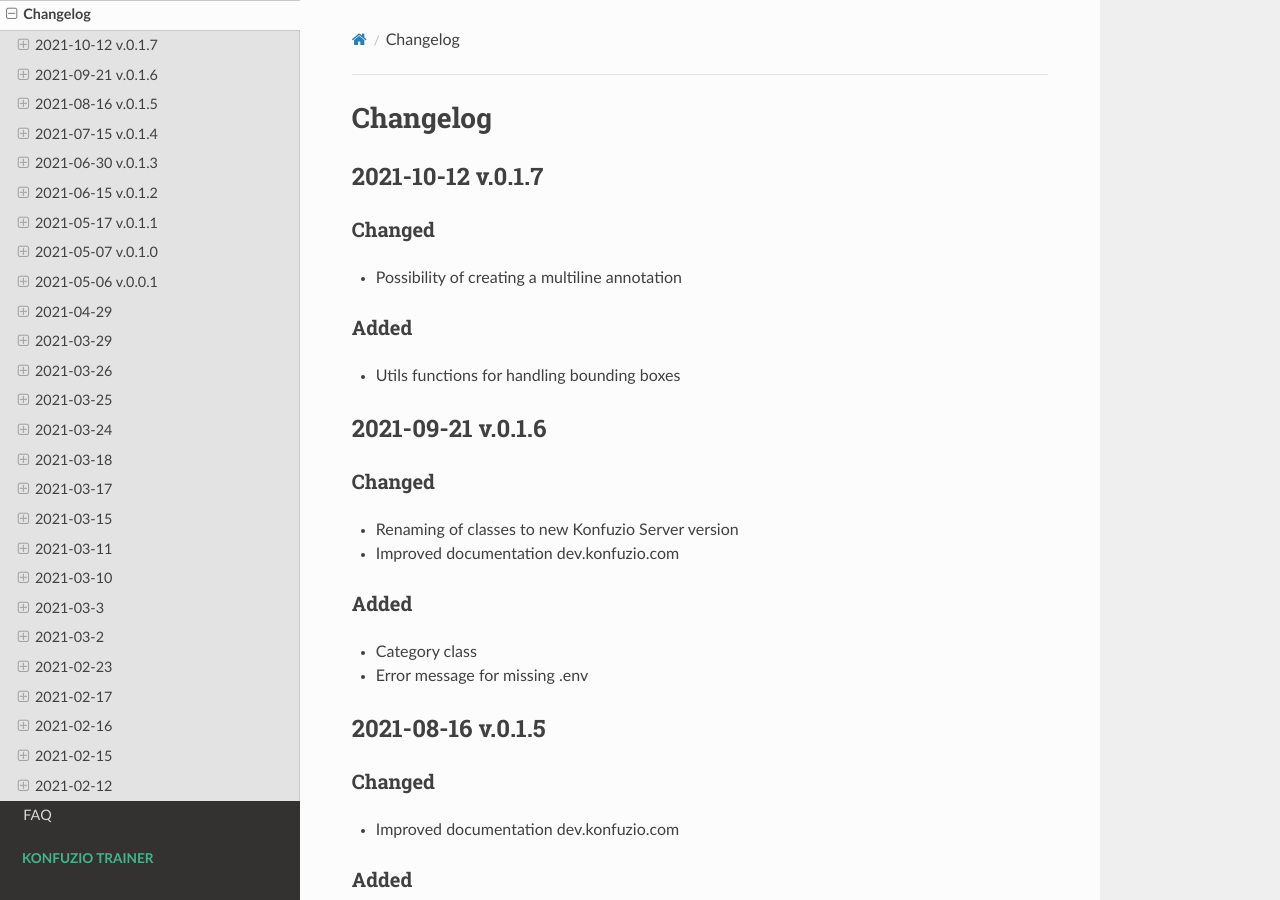
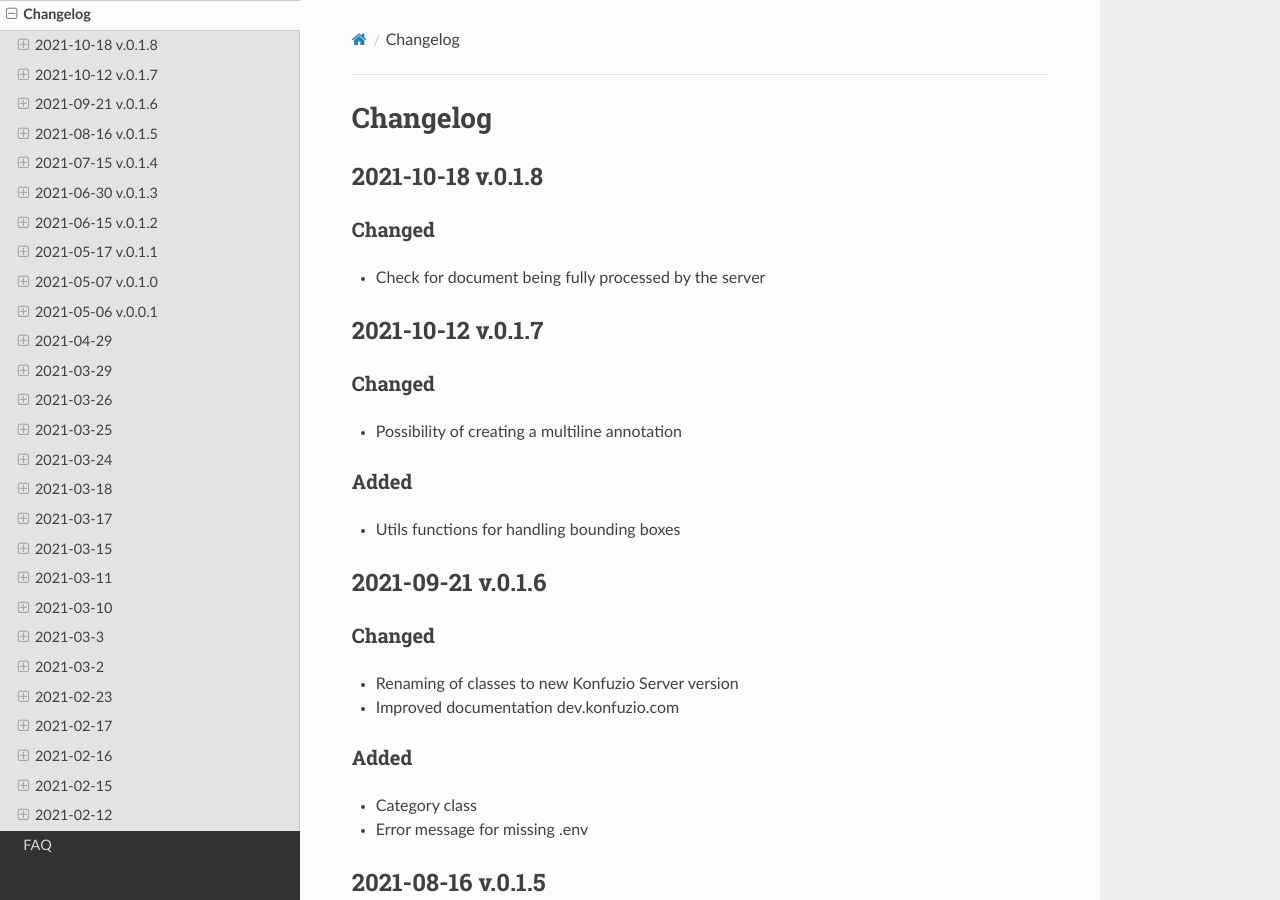
Before and after one commit to konfuzio-ai/konfuzio-sdk, a Sphinx documentation site: the page built from docs/sdk/changelog.md, in a window 1280 px wide and 900 px high. Built offline with Sphinx 7.4.7 and the Read the Docs theme 2.0.0, drawn with Linux system fonts in a browser that asks for light colours.

Commit message:
update changelog

```diff
--- a/docs/sdk/changelog.md
+++ b/docs/sdk/changelog.md
@@ -3,6 +3,12 @@
 
 
 # Changelog
+
+## 2021-10-18 v.0.1.8
+
+### Changed
+
+- Check for document being fully processed by the server
 
 ## 2021-10-12 v.0.1.7
 
--- a/setup.py
+++ b/setup.py
@@ -29,7 +29,7 @@ with open(path.join(this_directory, 'README.md'), encoding='utf-8') as f:
 
 setuptools.setup(
     name="konfuzio_sdk",
-    version="0.1.7",
+    version="0.1.8",
     author='Helm & Nagel GmbH',
     author_email="info@helm-nagel.com",
     description="Konfuzio Software Development Kit",
```
